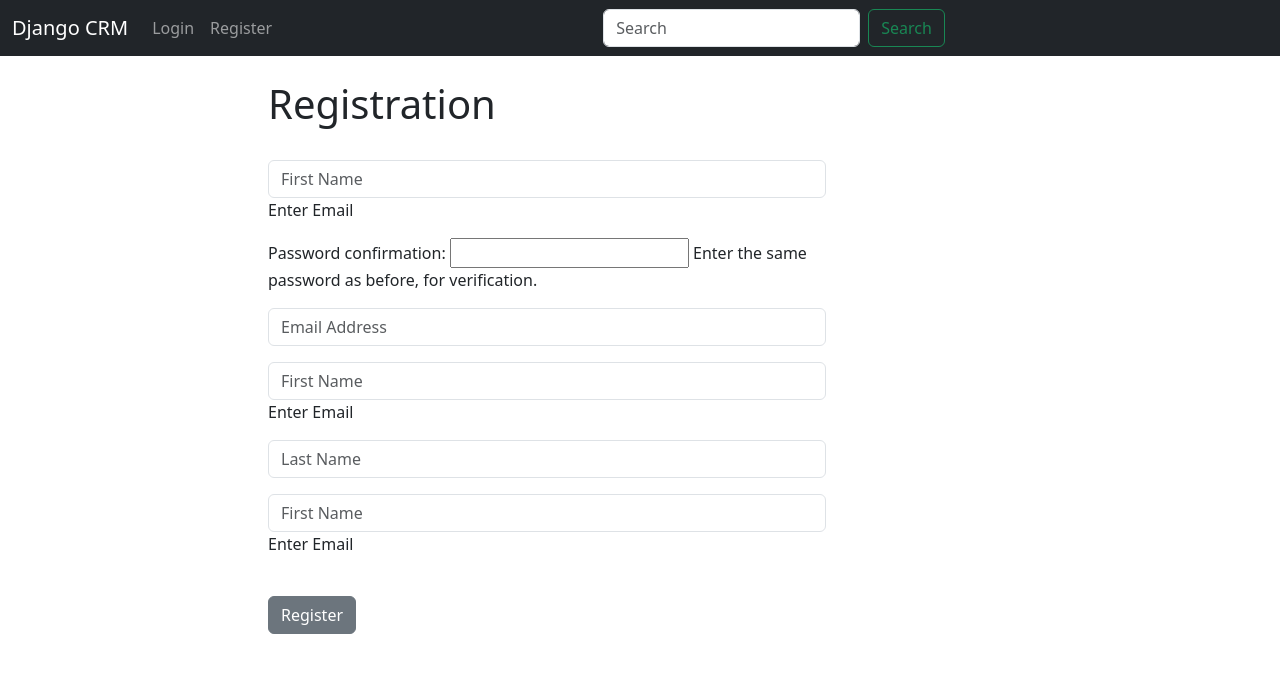
After one commit to jubaer-ad/django_crm, a Django app: page /register/ in a window 1280 px wide. The commit adds this page. Shown: the top 673 px of the page. Run offline with Django 5.2, Linux system fonts and the light colour scheme; parts of the project's set-up code (start-up, migrations or seed data) failed here and were passed over.

Commit message:
registration half done

```diff
--- /dev/null
+++ b/website/forms.py
@@ -0,0 +1,44 @@
+from django.contrib.auth.forms import UserCreationForm
+from django.contrib.auth.models import Users
+from django import forms
+
+class SignUpForm(UserCreationForm):
+    email = forms.EmailField(label="", widget=forms.TextInput(
+        attrs={'class': 'form-control', 'placeholder': 'Email Address'}))
+
+    first_name = forms.CharField(label="", max_length="100", widget=forms.TextInput(
+        attrs={'class': 'form-control', 'placeholder': 'First Name'}), help_text="Enter Email")
+
+    last_name = forms.CharField(label="", max_length="100",widget=forms.TextInput(
+        attrs={'class': 'form-control', 'placeholder': 'Last Name'}))
+
+    username = forms.CharField(label="", max_length="100", widget=forms.TextInput(
+        attrs={'class': 'form-control', 'placeholder': 'First Name'}), help_text="Enter Email")
+
+    password1 = forms.CharField(label="", max_length="100", widget=forms.TextInput(
+        attrs={'class': 'form-control', 'placeholder': 'First Name'}), help_text="Enter Email")
+
+    username = forms.CharField(label="", max_length="100", widget=forms.TextInput(
+        attrs={'class': 'form-control', 'placeholder': 'First Name'}), help_text="Enter Email")
+
+    class Meta:
+        model = Users
+        fields = ('username', 'first_name', 'last_name', 'email', 'password1', 'password2')
+
+        def __init__(self, *args, **kwargs):
+            super(SignUpForm, self).__init__(*args, **kwargs)
+
+            self.fields['username'].widget.attrs['class'] = 'form-control'
+            self.fields['username'].widget.attrs['placeholder'] = 'User Namertrt'
+            self.fields['username'].label = ""
+            self.fields['username'].help_text = '<span class="form-text text-muted"><small>Required. 150 characters or fewer. Letters, digits and @/./+/-/_ only.</small></span>'
+
+            self.fields['password1'].widget.attrs['class'] = 'form-control'
+            self.fields['password1'].widget.attrs['placeholder'] = 'Password'
+            self.fields['password1'].label = ""
+            self.fields['password1'].help_text = '<ul class="form-text text-muted small"><li>Your password can\'t be too similar to your other personal information.</li><li>Your password must contain at least 8 characters.</li><li>Your password can\'t be a commonly used password.</li><li>Your password can\'t be entirely numeric.</li></ul>'
+
+            self.fields['password2'].widget.attrs['class'] = 'form-control'
+            self.fields['password2'].widget.attrs['placeholder'] = 'Confirm Password'
+            self.fields['password2'].label = ""
+            self.fields['password2'].help_text = '<span class="form-text text-muted"><small>Enter the same password as before, for verification.</small></span>'
--- a/website/templates/base.html
+++ b/website/templates/base.html
@@ -13,7 +13,7 @@
         <br/>
         {% if messages %}
             {% for message in messages %}
-                <div class="alert alert-warning alert-dismissible fade show" role="alert">
+                <div class="alert alert-warning alert-dismissible fade show col-md-6 offset-md-2" role="alert">
                     <strong>{{ message }}</strong>
                     <button type="button" class="btn-close" data-bs-dismiss="alert" aria-label="Close"></button>
                 </div>
--- a/website/templates/navbar.html
+++ b/website/templates/navbar.html
@@ -1,7 +1,8 @@
 <nav class="navbar navbar-expand-lg navbar-dark bg-dark">
     <div class="container-fluid">
         <a class="navbar-brand" href="{% url 'home' %}">Django CRM</a>
-      <button class="navbar-toggler" type="button" data-bs-toggle="collapse" data-bs-target="#navbarSupportedContent" aria-controls="navbarSupportedContent" aria-expanded="false" aria-label="Toggle navigation">
+        <button class="navbar-toggler" type="button" data-bs-toggle="collapse" data-bs-target="#navbarSupportedContent"
+            aria-controls="navbarSupportedContent" aria-expanded="false" aria-label="Toggle navigation">
             <span class="navbar-toggler-icon"></span>
         </button>
         <div class="collapse navbar-collapse" id="navbarSupportedContent">
@@ -14,21 +15,19 @@
                 <li class="nav-item">
                     <a class="nav-link" href="{% url 'home' %}">Login</a>
                 </li>
+
+                <li class="nav-item">
+                    <a class="nav-link" href="{% url 'register' %}">Register</a>
+                </li>
                 {% endif %}
-          <li class="nav-item">
-            <a class="nav-link" href="#">Link</a>
-          </li>
-          <li class="nav-item">
-            <a class="nav-link" href="#">Link</a>
-          </li>
-          <li class="nav-item">
-            <a class="nav-link" href="#">Link</a>
-          </li>
             </ul>
-        <form class="d-flex" role="search">
+            <form class="me-auto d-flex " role="search">
                 <input class="form-control me-2" type="search" placeholder="Search" aria-label="Search">
                 <button class="btn btn-outline-success" type="submit">Search</button>
             </form>
+            {% if user.is_authenticated %}
+                <a class="navbar-brand">{{user.username}}</a>
+            {% endif %}
         </div>
     </div>
 </nav>
--- /dev/null
+++ b/website/templates/register.html
@@ -0,0 +1,19 @@
+{% extends 'base.html' %}
+{% block content%}
+
+<div class="col-md-6 offset-md-2">
+<h1>Registration</h1>
+<br/>
+<form method="POST" action="">
+    {% csrf_token %}
+    {{  form.as_p   }}
+    <br/>
+    <button type="submit" class="btn btn-secondary">Register</button>
+    </form>
+
+
+
+
+</div>
+
+{% endblock %}
--- a/website/urls.py
+++ b/website/urls.py
@@ -5,4 +5,5 @@ urlpatterns = [
     path('', views.home, name='home'),
     path('login/', views.user_login, name='login'),
     path('logout/', views.user_logout, name='logout'),
+    path('register/', views.user_registration, name='register'),
 ]
--- a/website/views.py
+++ b/website/views.py
@@ -1,6 +1,7 @@
 from django.shortcuts import render, redirect
 from django.contrib.auth import authenticate, login, logout
 from django.contrib import messages
+from .forms import SignUpForm
 
 def home(request):
     if request.method == 'POST':
@@ -11,7 +12,7 @@ def home(request):
 
         if user is not None:
             login(request, user)
-            messages.success(request, "You have been logged in!")
+            messages.success(request, "Welcome back, " + user.username)
             return redirect('home')
         else:
             messages.success(request, "There was an error logginig in. Please try again...!")
@@ -27,3 +28,19 @@ def user_logout(request):
     logout(request)
     messages.success(request, "You have been logged out...!")
     return redirect('home')
+
+def user_registration(request):
+    if request.method == 'POST':
+        form = SignUpForm(request.POST)
+        if form.is_valid():
+            form.save()
+            username = form.cleaned_data['username']
+            password = form.cleaned_data['password1']
+            user = authenticate(username, password)
+            login(request, user)
+            messages.success(request, "You have successfully registered. Welcome aboard, " + user.first_name)
+            return redirect('home')
+    else:
+        form = SignUpForm()
+        return render(request, 'register.html', {'form':form})
+    return render(request, 'register.html', {'form':form})
```
Lines whose indentation alone changed are shown as unchanged.
